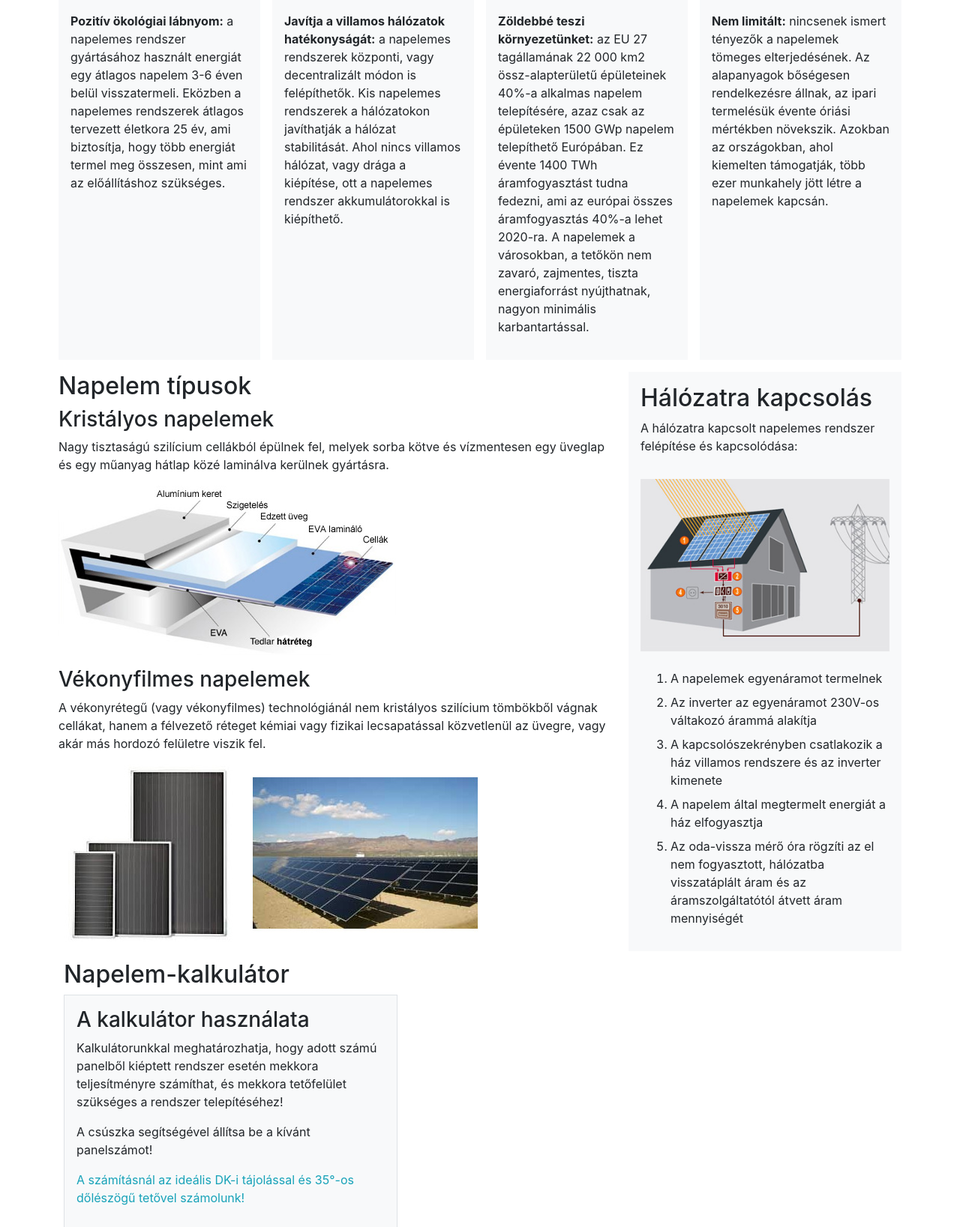
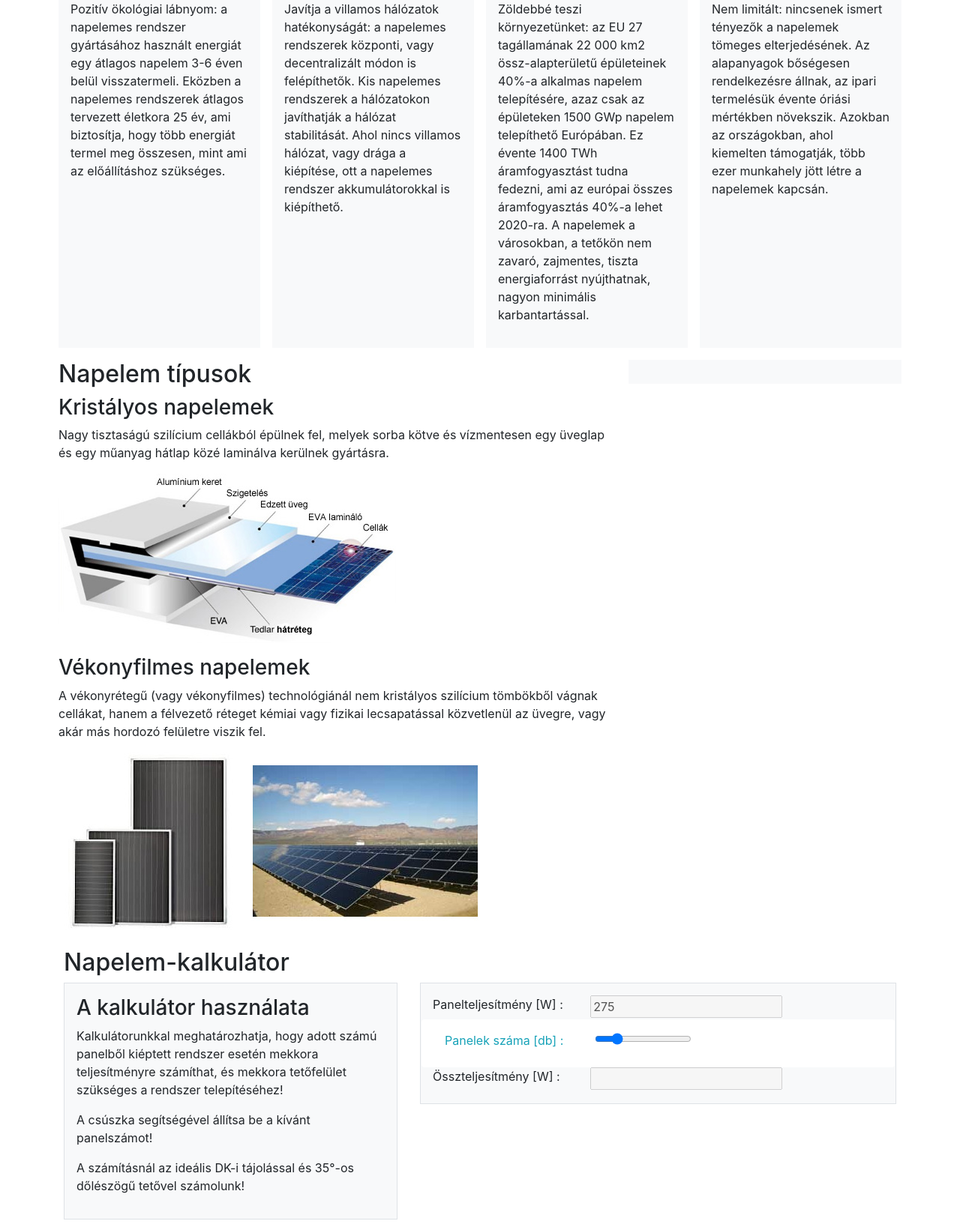
Before and after one commit to Robivagyok/NAPELEM, a plain HTML site: page index.html in a window 1280 px wide. Shown: the part 423-2060 px from the top of the page at 75% size. Drawn offline with nearby package versions, Linux system fonts and the light colour scheme.

Commit message:
Add files via upload

```diff
--- a/index.html
+++ b/index.html
@@ -1,13 +1,12 @@
 <!DOCTYPE html>
-<html lang="hu">
+<html>
 
-<head><script src="http://stat.dyna.ultraweb.hu/pgstat.js?server=3&amp;username=12ainformatika" type="text/javascript"></script>
-    <meta charset="utf-8">
-    <title>Napelemes rendszerek</title>
+<head>
 	<meta name="viewport" content="width=device-width, initial-scale=1, shrink-to-fit=no">
 	<link rel="stylesheet" href="bootstrap.min.css">
-    <link rel="stylesheet" href="stilus.css">
-
+	<script src="jquery.min.js"></script>
+	<script src="popper.min.js"></script>
+	<script src="bootstrap.min.js"></script>
 </head>
 
 <body>
@@ -26,9 +25,6 @@
 					<li class="nav-item text-white">
 						<a class="nav-link" href="#elonyok">Előnyök</a>
 					</li>
-                    <li class="nav-item text-white">
-						<a class="nav-link" href="#napelemek">Napelemek</a>
-					</li>
 					<li class="nav-item">
 						<a class="nav-link" href="#kalkulator">Kalkulátor</a>
 					</li>
@@ -38,7 +34,7 @@
 
 		<!-- Bevezető -->
 		<section id="bevezeto">
-			<h1>Napelemes rendszerek</h1>
+			<p>Napelemes rendszerek</p>
 			<p>A napelemes technológia energiaforrása ingyenes és belátható időn belül kifogyhatatlan: a Nap sugárzása. Lehetőségei szerint a napenergia képes lehet, hogy az egész emberiség teljes energiaigényét fedezze. A napenergia potenciál meghaladja minden más ismert energiaforrásét is.</p>
 		</section>
 
@@ -49,22 +45,22 @@
 			<div class="row">
 				<div class="col-12 col-md-3 p-2">
 					<div class="p-3 bg-light h-100">
-						<p><span class="fk">Pozitív ökológiai lábnyom:</span> a napelemes rendszer gyártásához használt energiát egy átlagos napelem 3-6 éven belül visszatermeli. Eközben a napelemes rendszerek átlagos tervezett életkora 25 év, ami biztosítja, hogy több energiát termel meg összesen, mint ami az előállításhoz szükséges.</p>
+						<p>Pozitív ökológiai lábnyom: a napelemes rendszer gyártásához használt energiát egy átlagos napelem 3-6 éven belül visszatermeli. Eközben a napelemes rendszerek átlagos tervezett életkora 25 év, ami biztosítja, hogy több energiát termel meg összesen, mint ami az előállításhoz szükséges.</p>
 					</div>
 				</div>
 				<div class="col-12 col-md-3 p-2 m">
 					<div class="p-3 bg-light h-100">
-						<p><span class="fk">Javítja a villamos hálózatok hatékonyságát:</span> a napelemes rendszerek központi, vagy decentralizált módon is felépíthetők. Kis napelemes rendszerek a hálózatokon javíthatják a hálózat stabilitását. Ahol nincs villamos hálózat, vagy drága a kiépítése, ott a napelemes rendszer akkumulátorokkal is kiépíthető.</p>
+						<p>Javítja a villamos hálózatok hatékonyságát: a napelemes rendszerek központi, vagy decentralizált módon is felépíthetők. Kis napelemes rendszerek a hálózatokon javíthatják a hálózat stabilitását. Ahol nincs villamos hálózat, vagy drága a kiépítése, ott a napelemes rendszer akkumulátorokkal is kiépíthető.</p>
 					</div>
 				</div>
 				<div class="col-12 col-md-3 p-2">
 					<div class="p-3 bg-light h-100">
-						<p><span class="fk">Zöldebbé teszi környezetünket:</span> az EU 27 tagállamának 22 000 km2 össz-alapterületű épületeinek 40%-a alkalmas napelem telepítésére, azaz csak az épületeken 1500 GWp napelem telepíthető Európában. Ez évente 1400 TWh áramfogyasztást tudna fedezni, ami az európai összes áramfogyasztás 40%-a lehet 2020-ra. A napelemek a városokban, a tetőkön nem zavaró, zajmentes, tiszta energiaforrást nyújthatnak, nagyon minimális karbantartással.</p>
+						<p>Zöldebbé teszi környezetünket: az EU 27 tagállamának 22 000 km2 össz-alapterületű épületeinek 40%-a alkalmas napelem telepítésére, azaz csak az épületeken 1500 GWp napelem telepíthető Európában. Ez évente 1400 TWh áramfogyasztást tudna fedezni, ami az európai összes áramfogyasztás 40%-a lehet 2020-ra. A napelemek a városokban, a tetőkön nem zavaró, zajmentes, tiszta energiaforrást nyújthatnak, nagyon minimális karbantartással.</p>
 					</div>
 				</div>
 				<div class="col-12 col-md-3 p-2">
 					<div class="p-3 bg-light h-100">
-						<p><span class="fk">Nem limitált:</span> nincsenek ismert tényezők a napelemek tömeges elterjedésének. Az alapanyagok bőségesen rendelkezésre állnak, az ipari termelésük évente óriási mértékben növekszik. Azokban az országokban, ahol kiemelten támogatják, több ezer munkahely jött létre a napelemek kapcsán.</p>
+						<p>Nem limitált: nincsenek ismert tényezők a napelemek tömeges elterjedésének. Az alapanyagok bőségesen rendelkezésre állnak, az ipari termelésük évente óriási mértékben növekszik. Azokban az országokban, ahol kiemelten támogatják, több ezer munkahely jött létre a napelemek kapcsán.</p>
 					</div>
 				</div>
 			</div>
@@ -81,13 +77,13 @@
 						<h3>Kristályos napelemek</h3>
 						<div>Nagy tisztaságú szilícium cellákból épülnek fel, melyek sorba kötve és vízmentesen egy üveglap és egy műanyag hátlap közé laminálva kerülnek gyártásra.</div>
 						<div>
-							<img src="struktura.jpg"  alt="Kristályos napelemek"  title="Kristályos napelemek"  class="my-3 w-70"></div>
+							<img src="struktura.jpg"  alt="Kristályos napelemek"  title="Kristályos napelemek"  class="my-3"></div>
 					    </div>
 				    	<div>
 						<h3>Vékonyfilmes napelemek</h3>
 						<div>A vékonyrétegű (vagy vékonyfilmes) technológiánál nem kristályos szilícium tömbökből vágnak cellákat, hanem a félvezető réteget kémiai vagy fizikai lecsapatással közvetlenül az üvegre, vagy akár más hordozó felületre viszik fel.</div>
 						<div>
-							<img src="vekonyretegu.jpg" alt="Vékonyfilmes napelemek" title="Vékonyfilmes napelemek"  class="my-3 w-70"></div>
+							<img src="vekonyretegu.jpg" alt="Vékonyfilmes napelemek" title="Vékonyfilmes napelemek"  class="my-3"></div>
 						</div>
 				</section>
 			</div>
@@ -95,16 +91,7 @@
 				<!-- Hálózatra kapcsolás  -->
 				<section id="halozatraKapcsolas">
 					<div class="p-3 bg-light h-100">
-						<h2>Hálózatra kapcsolás</h2>
-<p>A hálózatra kapcsolt napelemes rendszer felépítése és kapcsolódása:</p>
-                        <img class="my-3 w-100" src="mukodese.jpg" alt="Hálózatra kapcsolás" title="Hálózatra kapcsolás">
-                        <ol>
-                            <li class="my-2">A napelemek egyenáramot termelnek</li>
-                            <li class="my-2">Az inverter az egyenáramot 230V-os váltakozó árammá alakítja</li>
-                            <li class="my-2">A kapcsolószekrényben csatlakozik a ház villamos rendszere és az inverter kimenete</li>
-                            <li class="my-2">A napelem által megtermelt energiát a ház elfogyasztja</li>
-                            <li class="my-2">Az oda-vissza mérő óra rögzíti az el nem fogyasztott, hálózatba visszatáplált áram és az áramszolgáltatótól átvett áram mennyiségét</li>
-                            </ol>
+
 					</div>
 				</section>
 			</div>
@@ -119,11 +106,55 @@
 						<h3>A kalkulátor használata</h3>
 						<p>Kalkulátorunkkal meghatározhatja, hogy adott számú panelből kiéptett rendszer esetén mekkora teljesítményre számíthat, és mekkora tetőfelület szükséges a rendszer telepítéséhez!</p>
 						<p>A csúszka segítségével állítsa be a kívánt panelszámot!</p>
-						<p class="text-info">A számításnál az ideális DK-i tájolással és 35°-os dőlészögű tetővel számolunk!</p>
+						<p>A számításnál az ideális DK-i tájolással és 35°-os dőlészögű tetővel számolunk!</p>
 					</div>
 				</div>
 				<div class="col-md-7 h-100">
+					<div class="border p-3 bg-light">
+						<form>
+							<div class="row">
+								<div class="col-12 col-md-4">
+									<label for="panelteljesitmeny">Panelteljesítmény [W] : </label>
+								</div>
+								<div class="col-12 col-md-8">
+									<input type="number" id="panelteljesitmeny" value="275" disabled>
+								</div>
+							</div>
+							<div class="row bg-white rounded p-3 text-info">
+								<div class="col-12 col-md-4">
+									<label for="panelszam">Panelek száma [db] :</label>
+								</div>
+								<div class="col-12 col-md-8">
+									<input type="range" min="2" max="32" value="8" step="2" class="slider bg-light"
+										id="panelszam" oninput="panelek(this.value);">
+										<div id="panelek"></div>
+								</div>
+							</div>
+							<div class="row">
+								<div class="col-12 col-md-4">
+									<label for="osszteljesitmeny">Összteljesítmény [W] :</label>
+								</div>
+								<div class="col-12 col-md-8">
+									<div class="slidecontainer">
+										<input type="number" id="osszteljesitmeny" disabled>
+									</div>
+								</div>
+							</div>
+							<!--<div class="row">
+								<div class="col-12 col-md-4">
+									<label for="tetofelulet">Tetőfelület [m<sup>2</sup>] :</label>
+								</div>
+								<div class="col-12 col-md-8">
+									<div class="slidecontainer">
+										<input type="number" id="tetofelulet" disabled>
+									</div>
+								</div>
+							</div> -->
+						</form>
+						<script>
 
+						</script>
+					</div>
 				</div>
 			</div>
 		</section>
--- a/stilus.css
+++ b/stilus.css
@@ -1,15 +1,12 @@
 #panelek img {
   height: 40px;
-    margin: 2px;
 }
 
 label {
   padding: 12px 12px 12px 0;
   display: inline-block;
 }
-.fk{
-    font-weight: bold;
-}
+
 input[type=number] {
   width: 100%;
   padding: 12px;
```
Also changed, not shown: napelem.js (added, +9 -0 lines).
